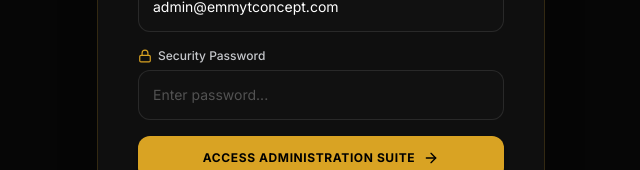
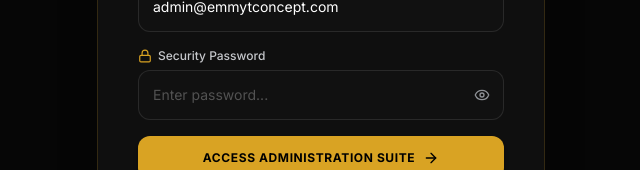
Before and after one commit to emmytconcept/Emmy-T-Concept, a React (Vite) app: page /admin/login in a window 1280 px wide. Shown: the part 381-551 px from the top of the page, without its empty margins (319-959 px from the left). Built offline with nearby package versions, Linux system fonts and the light colour scheme; no server answers; the database is empty.

Commit message:
feat(ui): add password visibility toggle to admin login and settings password fields

```diff
--- a/src/pages/admin/AdminLoginPage.jsx
+++ b/src/pages/admin/AdminLoginPage.jsx
@@ -1,12 +1,13 @@
 import React, { useState, useEffect } from 'react'
 import { useNavigate, Link } from 'react-router-dom'
-import { Lock, Mail, ArrowRight, AlertCircle, ArrowLeft, Loader2 } from 'lucide-react'
+import { Lock, Mail, ArrowRight, AlertCircle, ArrowLeft, Loader2, Eye, EyeOff } from 'lucide-react'
 import { useAppStore } from '../../store/useAppStore'
 import { loginWithSupabase } from '../../lib/supabaseAuth'
 
 export default function AdminLoginPage() {
   const [email, setEmail] = useState('admin@emmytconcept.com')
   const [password, setPassword] = useState('')
+  const [showPassword, setShowPassword] = useState(false)
   const [error, setError] = useState('')
   const [isLoading, setIsLoading] = useState(false)
 
@@ -82,15 +83,26 @@ export default function AdminLoginPage() {
             <label className="text-[#c6c8cc] font-medium flex items-center gap-1.5">
               <Lock className="w-3.5 h-3.5 text-[#d9a323]" /> Security Password
             </label>
+            <div className="relative">
               <input
-              type="password"
+                type={showPassword ? 'text' : 'password'}
                 required
                 value={password}
                 onChange={(e) => setPassword(e.target.value)}
                 placeholder="Enter password..."
-              className="w-full bg-[#111111] border border-white/10 rounded-xl p-3.5 text-sm text-white placeholder-neutral-600 outline-none focus:border-[#d9a323]"
+                className="w-full bg-[#111111] border border-white/10 rounded-xl p-3.5 pr-11 text-sm text-white placeholder-neutral-600 outline-none focus:border-[#d9a323]"
                 autoComplete="current-password"
               />
+              <button
+                type="button"
+                onClick={() => setShowPassword((v) => !v)}
+                className="absolute right-3.5 top-1/2 -translate-y-1/2 text-[#8e9196] hover:text-[#d9a323] transition-colors"
+                tabIndex={-1}
+                aria-label={showPassword ? 'Hide password' : 'Show password'}
+              >
+                {showPassword ? <EyeOff className="w-4 h-4" /> : <Eye className="w-4 h-4" />}
+              </button>
+            </div>
           </div>
 
           <button
--- a/src/pages/admin/AdminSettingsPage.jsx
+++ b/src/pages/admin/AdminSettingsPage.jsx
@@ -10,7 +10,9 @@ import {
   Shield,
   ExternalLink,
   Share2,
-  Lock
+  Lock,
+  Eye,
+  EyeOff
 } from 'lucide-react'
 import { useAppStore } from '../../store/useAppStore'
 import { InstagramIcon, FacebookIcon, TwitterIcon, WhatsAppIcon, LinkedInIcon } from '../../components/shared/SocialIcons'
@@ -59,6 +61,7 @@ export default function AdminSettingsPage() {
   const [adminName, setAdminName] = useState(adminUser?.name || 'Emmy-T Director')
   const [adminEmail, setAdminEmail] = useState(adminUser?.email || 'admin@emmytconcept.com')
   const [newPassword, setNewPassword] = useState('')
+  const [showNewPassword, setShowNewPassword] = useState(false)
 
   const [savedSuccess, setSavedSuccess] = useState(false)
 
@@ -349,13 +352,24 @@ export default function AdminSettingsPage() {
                   <Lock className="w-3.5 h-3.5 text-[#d9a323]" />
                   <span>Update Admin Password</span>
                 </label>
-                <input
-                  type="password"
-                  value={newPassword}
-                  onChange={(e) => setNewPassword(e.target.value)}
-                  placeholder="Enter new password (optional)"
-                  className="w-full bg-[#111111] border border-white/10 rounded-xl p-3 text-sm text-white placeholder-neutral-600"
-                />
+                <div className="relative">
+                  <input
+                    type={showNewPassword ? 'text' : 'password'}
+                    value={newPassword}
+                    onChange={(e) => setNewPassword(e.target.value)}
+                    placeholder="Enter new password (optional)"
+                    className="w-full bg-[#111111] border border-white/10 rounded-xl p-3 pr-11 text-sm text-white placeholder-neutral-600"
+                  />
+                  <button
+                    type="button"
+                    onClick={() => setShowNewPassword((v) => !v)}
+                    className="absolute right-3 top-1/2 -translate-y-1/2 text-[#8e9196] hover:text-[#d9a323] transition-colors"
+                    tabIndex={-1}
+                    aria-label={showNewPassword ? 'Hide password' : 'Show password'}
+                  >
+                    {showNewPassword ? <EyeOff className="w-4 h-4" /> : <Eye className="w-4 h-4" />}
+                  </button>
+                </div>
               </div>
 
               <div className="pt-2 flex items-center justify-end">
```
Lines whose indentation alone changed are shown as unchanged.
